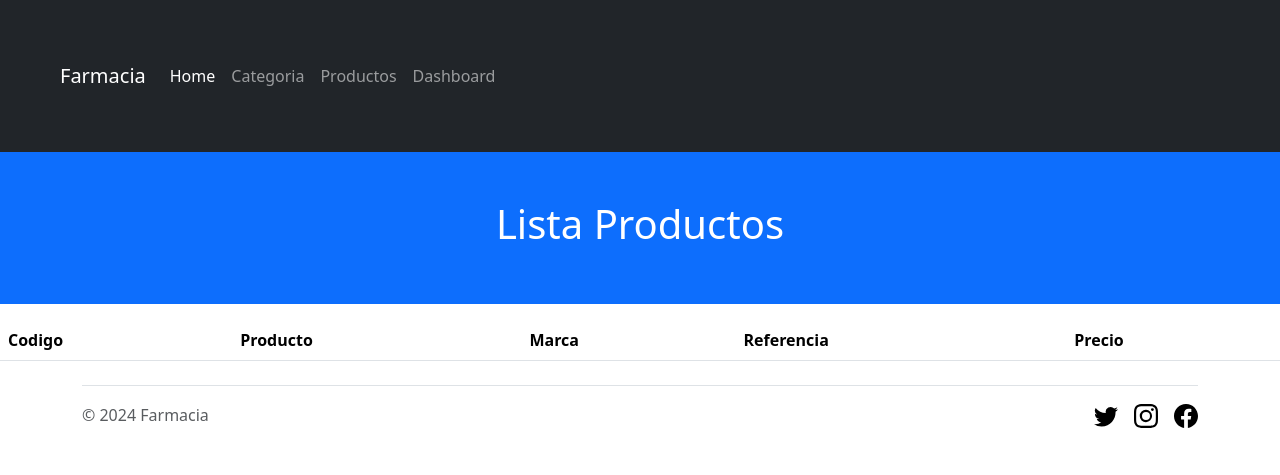
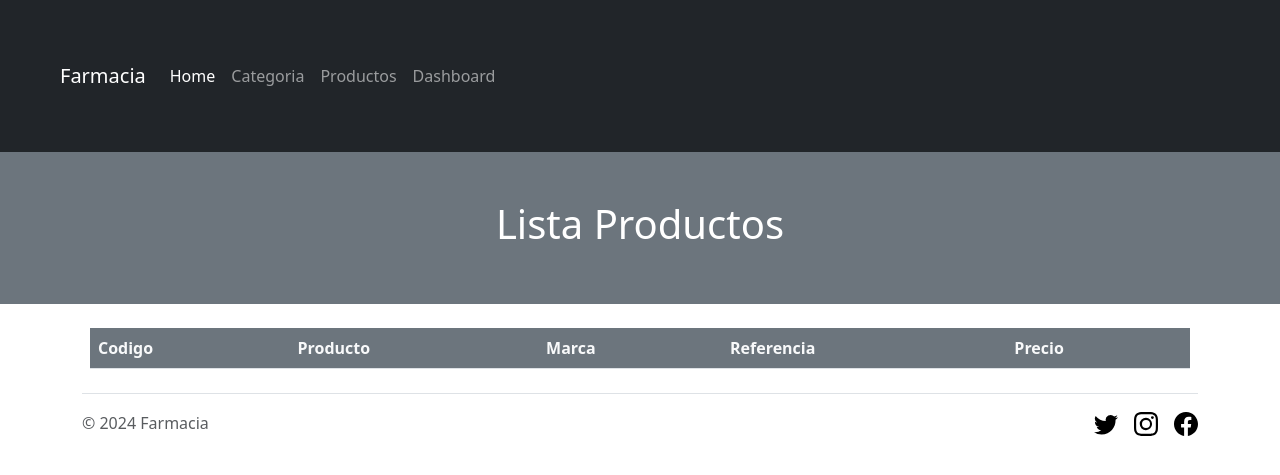
Before and after one commit to Yursksf1/django-taller5, a Django app: page /lista_productos in a window 1280 px wide. Shown: the top 475 px of the page. Run offline with Django 5.2, Linux system fonts and the light colour scheme; data that the repository does not hold is empty.

Commit message:
Modificacion de templeates detalle de productos, lista productos, lista categorias

```diff
--- a/myapp/templates/myapp/list-productos.html
+++ b/myapp/templates/myapp/list-productos.html
@@ -3,22 +3,22 @@
 {% block content %}
 
 <!-- Containers -->
-<div class="container-fluid p-5 bg-primary text-white text-center">
+<div class="container-fluid p-5 bg-secondary text-white text-center">
   <h1>Lista Productos</h1>
 </div>
 
-<!-- Table -->
-<div class="container mt-3 mb-3 ms-3 me-3"></div>
-    <div class="row justify-content-md-center"></div>
-        <div class="col"></div>
-            <table class="table">
+<div class="container mt-4">
+    <!-- Contenedor de la tabla -->
+    <div class="mt-2 mb-2 ms-2 me-2">
+        <!-- Tabla -->
+        <table class="table table-striped">
             <thead>
                 <tr>
-                    <th scope="col">Codigo</th>
-                    <th scope="col">Producto</th>
-                    <th scope="col">Marca</th>
-                    <th scope="col">Referencia</th>
-                    <th scope="col">Precio</th>
+                    <th scope="col" class="text-light bg-secondary">Codigo</th>
+                    <th scope="col" class="text-light bg-secondary">Producto</th>
+                    <th scope="col" class="text-light bg-secondary">Marca</th>
+                    <th scope="col" class="text-light bg-secondary">Referencia</th>
+                    <th scope="col" class="text-light bg-secondary">Precio</th>
                 </tr>
             </thead>
             <tbody>
@@ -34,7 +34,7 @@
             </tbody>
         </table>
     </div>
-    </div>
+
 </div>
 
 {% endblock %}
--- a/myvenv/pyvenv.cfg
+++ b/myvenv/pyvenv.cfg
@@ -1,5 +1,5 @@
-home = C:\Users\Yezid\AppData\Local\Programs\Python\Python311
+home = C:\Users\tecnicored.tic\AppData\Local\Programs\Python\Python311
 include-system-site-packages = false
 version = 3.11.1
-executable = C:\Users\Yezid\AppData\Local\Programs\Python\Python311\python.exe
-command = C:\Users\Yezid\AppData\Local\Programs\Python\Python311\python.exe -m venv C:\Users\Yezid\django-taller5\myvenv
+executable = C:\Users\tecnicored.tic\AppData\Local\Programs\Python\Python311\python.exe
+command = C:\Users\tecnicored.tic\AppData\Local\Programs\Python\Python311\python.exe -m venv C:\Users\tecnicored.tic\django-taller5\myvenv
```
Also changed, not shown: myapp/templates/myapp/detail-productos.html (+28 -6 lines), myapp/templates/myapp/list-categorias.html (+10 -10 lines), 5 other files. Lines whose indentation alone changed are shown as unchanged.
